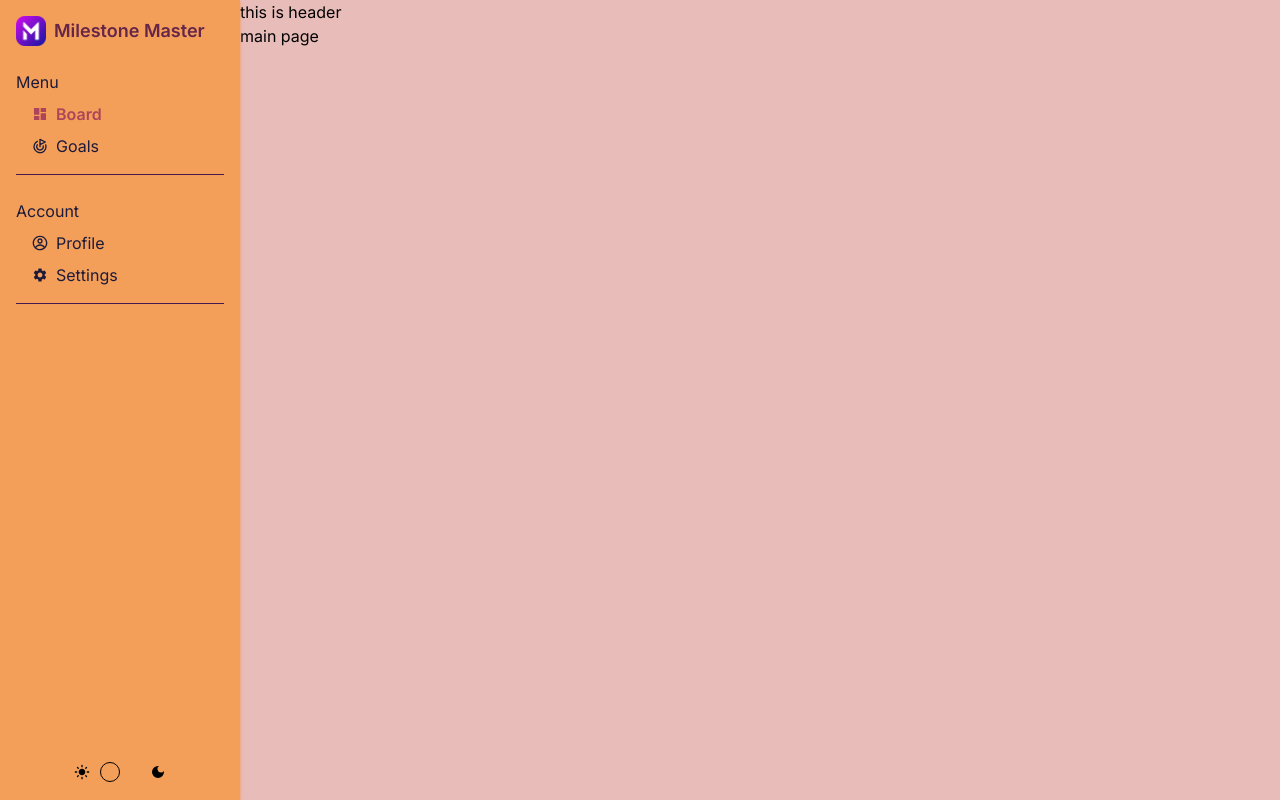
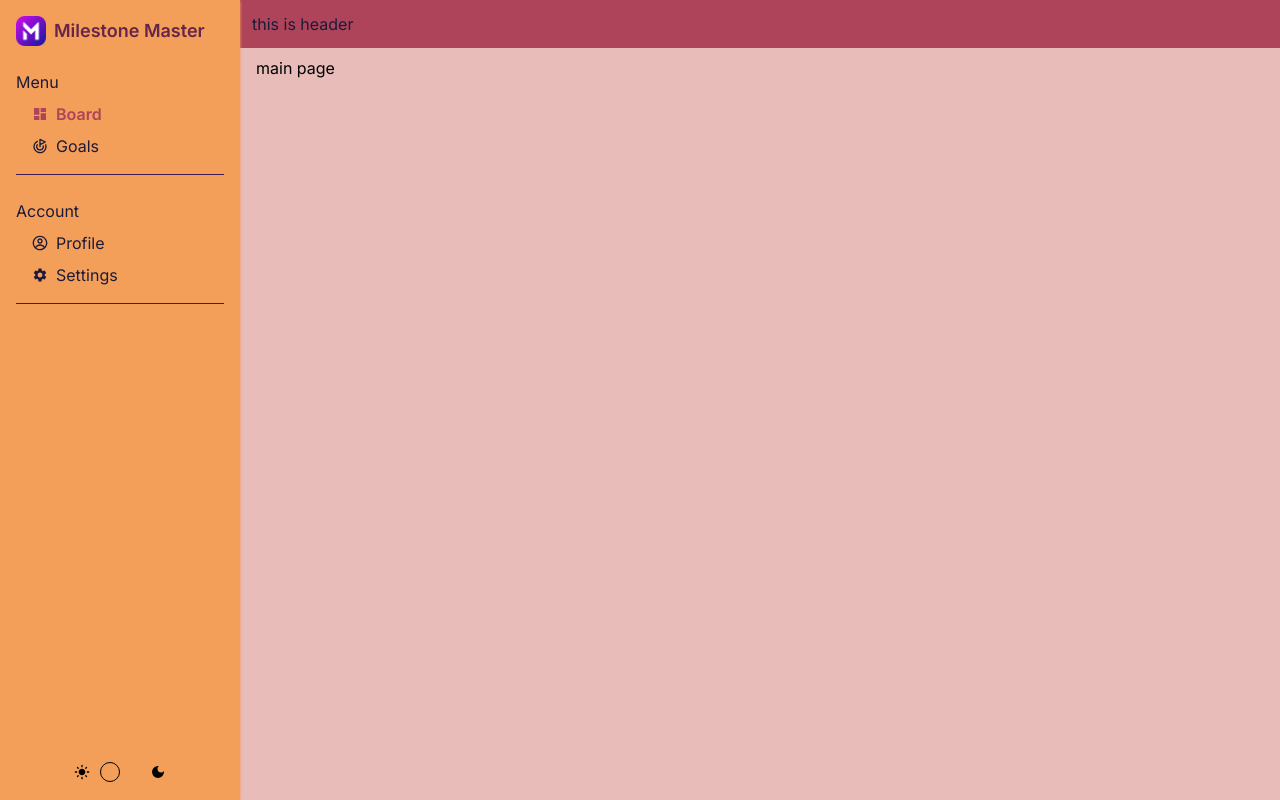
Before and after one commit to tannaz97shr/milestone-master, a Next.js app: page / in a window 1280 px wide. Built offline with nearby package versions, Linux system fonts and the light colour scheme.

Commit message:
fix: main layput

```diff
--- a/src/app/layout.tsx
+++ b/src/app/layout.tsx
@@ -22,9 +22,9 @@ export default function RootLayout({
         <Providers>
           <main className="flex flex-col lg:flex-row min-h-screen bg-light-primary dark:bg-dark-primary">
             <Sidebar />
-            <div>
+            <div className="flex-1">
               <Header />
-              {children}
+              <div className="mx-4">{children}</div>
             </div>
           </main>
         </Providers>
--- a/src/components/Header/index.tsx
+++ b/src/components/Header/index.tsx
@@ -1,3 +1,14 @@
+"use client";
+
+import { useRouter } from "next/navigation";
+
+//
+// router.back()
 export default function Header() {
-  return <div className="bg-purple-100">this is header</div>;
+  const router = useRouter();
+  return (
+    <div className="bg-beta p-3 text-dark-primary dark:text-light-primary mb-2">
+      this is header
+    </div>
+  );
 }
```
